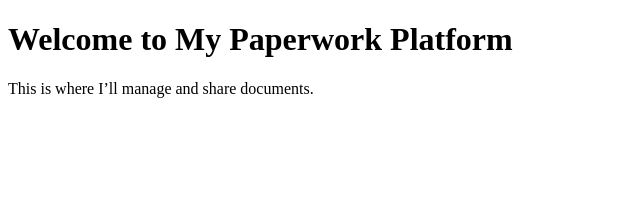
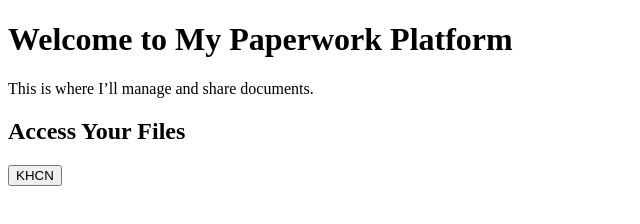
Before and after one commit to khqtvutm/KHCN, a plain HTML site: page index.html in a window 1280 px wide. Shown: the whole page, without its empty margins (0-640 px from the left). Drawn offline with Linux system fonts and the light colour scheme.

Commit message:
Update index.html

```diff
--- a/index.html
+++ b/index.html
@@ -6,5 +6,7 @@
 <body>
   <h1>Welcome to My Paperwork Platform</h1>
   <p>This is where I’ll manage and share documents.</p>
+  <h2>Access Your Files</h2>
+<button onclick="window.open('https://1drv.ms/f/c/3db81c56d07aa65d/El2metBWHLgggD1pAAAAAAABUl9cRu-BHVNIgCuW-G5-AQ?e=cqrmRJ', '_blank')">KHCN</button>
 </body>
 </html>
```
